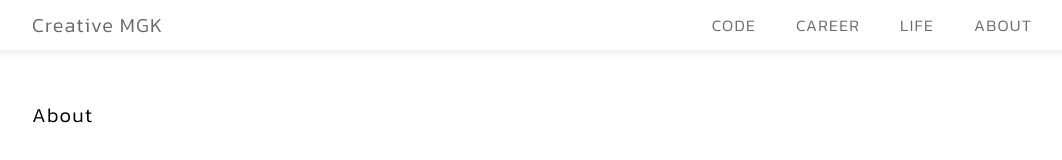
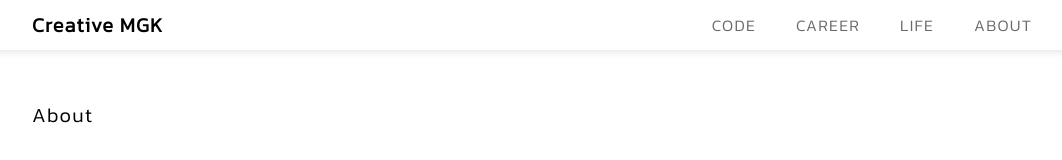
Before and after one commit to gokunaoki/creative-mgk, a Next.js app: page /about in a window 1280 px wide. Shown: the top 160 px of the page, without its empty margins (108-1170 px from the left). Built offline with nearby package versions, Linux system fonts and the light colour scheme.

Commit message:
Update MainNav.tsx

```diff
--- a/src/components/layout/MainNav/MainNav.tsx
+++ b/src/components/layout/MainNav/MainNav.tsx
@@ -25,11 +25,17 @@ const Wrapper = styled.div`
 
 const Left = styled.div`
   margin-right: 50px;
+  @media only screen and ${breakpoint.device.xs} {
+    margin-right: 20px;
+  }
 `;
 const Title = styled.h3`
-  color: #696969;
   font-size: 2rem;
   width: 150px;
+  a {
+    color: black;
+    font-weight: bold;
+  }
   @media only screen and ${breakpoint.device.sm} {
     font-size: 1.6rem;
     width: 120px;
@@ -44,6 +50,7 @@ const Right = styled.div`
   overflow: scroll;
   @media only screen and ${breakpoint.device.xs} {
     justify-content: flex-start;
+    width: 100%;
   }
 `;
 
```
